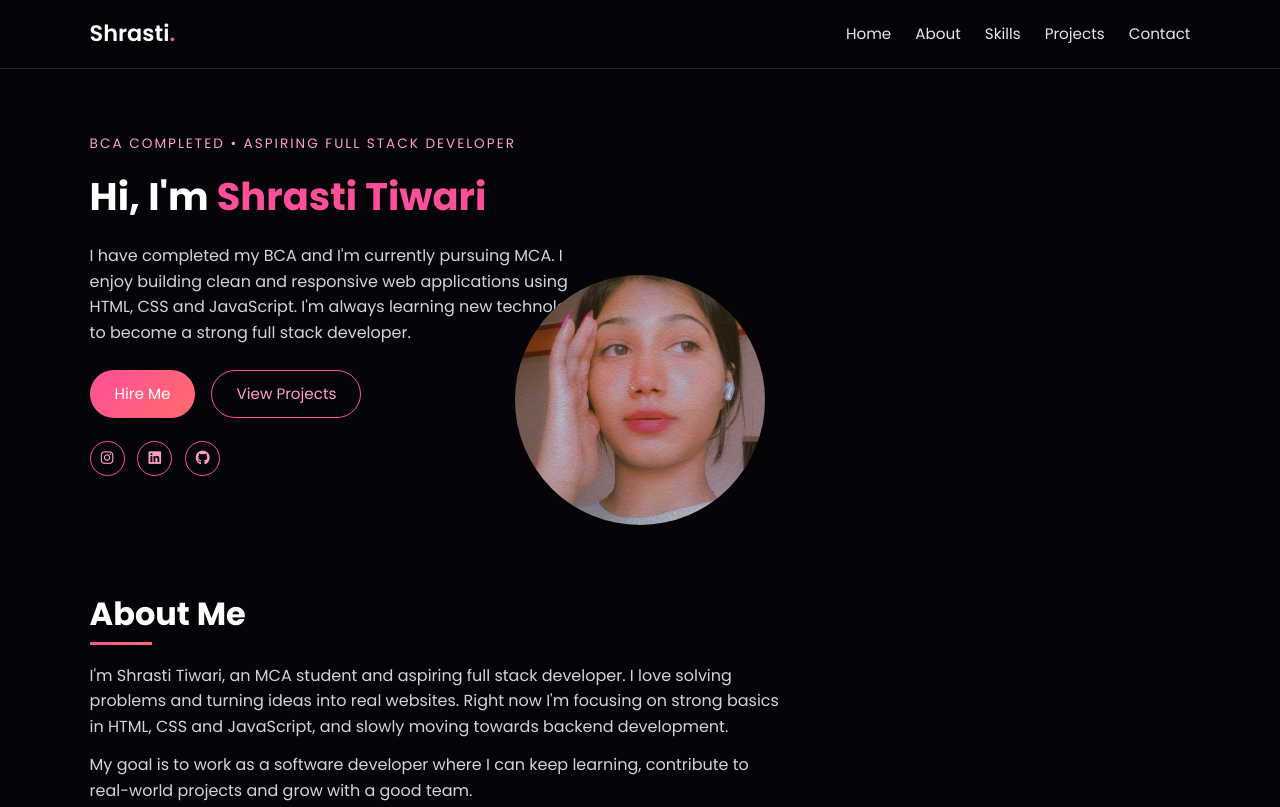
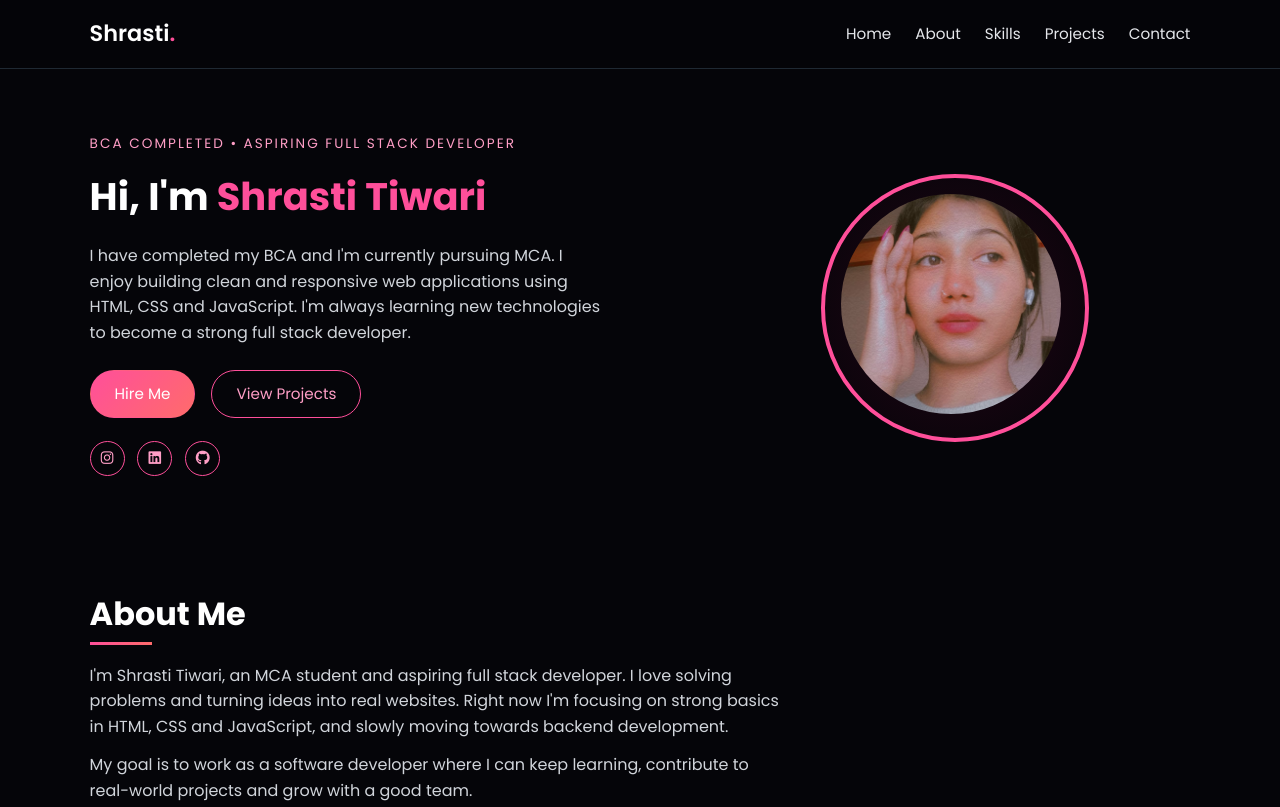
Before and after one commit to sris005/Portfolio, a plain HTML site: page index.html in a window 1280 px wide. Shown: the top 807 px of the page. Drawn offline with Linux system fonts and the light colour scheme.

Commit message:
Update style.css

```diff
--- a/style.css
+++ b/style.css
@@ -225,17 +225,40 @@ ul {
   justify-content: center;
 }
 
-/* Profile image size fix */
+/* PROFILE PIC FIX + PINK CIRCLE */
+.profile-wrapper {
+  position: relative;
+  width: 260px;
+  height: 260px;
+}
+
+.profile-wrapper::before {
+  content: "";
+  position: absolute;
+  width: 260px;
+  height: 260px;
+  border: 4px solid #ff4f9a;
+  border-radius: 50%;
+  top: 0;
+  left: 0;
+
+  /* Pink glow effect */
+  background: radial-gradient(circle, rgba(255,0,120,0.12), rgba(0,0,0,0.1));
+}
+
+/* Image styling */
 .my-photo {
-  width: 250px;
-  height: 250px;
+  width: 220px;
+  height: 220px;
   border-radius: 50%;
   object-fit: cover;
+
   position: absolute;
   top: 50%;
   left: 50%;
   transform: translate(-50%, -50%);
 }
+
 
 
 
```
